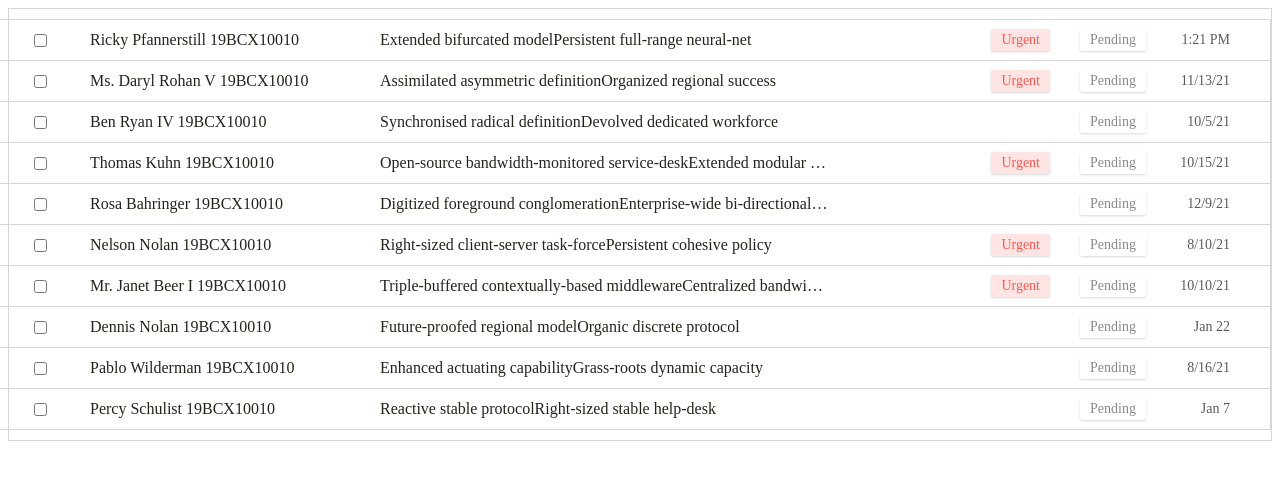
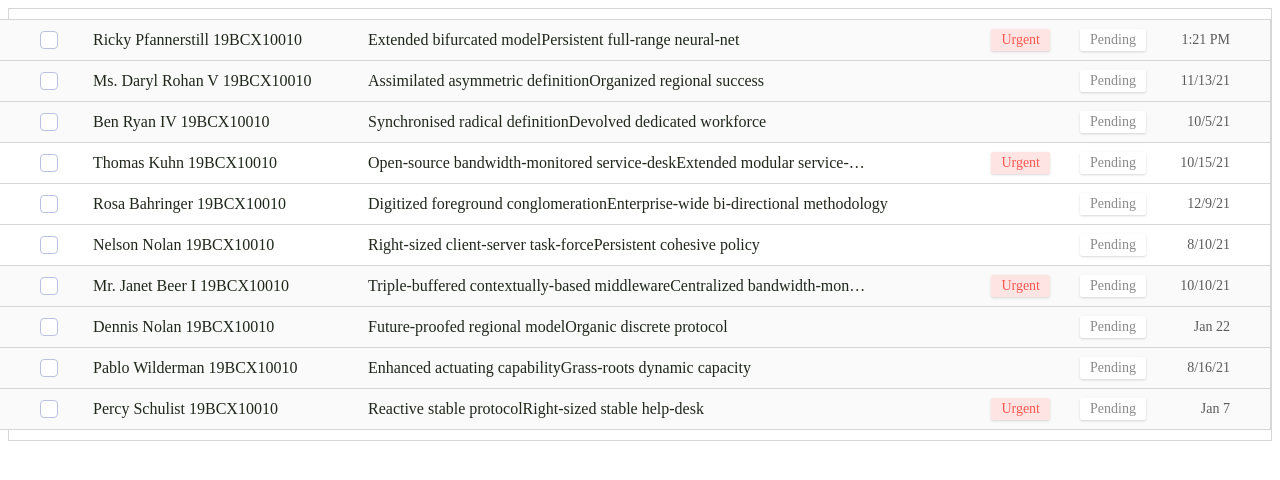
Before and after one commit to TickVIT/tickvit-next, a Next.js app: page /tickets in a window 1280 px wide. Shown: the top 480 px of the page. Built offline with nearby package versions, Linux system fonts and the light colour scheme.

Commit message:
Fixed rendering error, css fixes

```diff
--- a/components/TicketList/TicketList.module.scss
+++ b/components/TicketList/TicketList.module.scss
@@ -28,12 +28,13 @@
         &:hover {
             box-shadow: rgba(0, 0, 0, 0.1) 0px 4px 6px -1px,
                 rgba(0, 0, 0, 0.06) 0px 2px 4px -1px;
+            transition: all 100ms;
         }
 
         .left {
             display: flex;
             align-items: center;
-            gap: 40px;
+            gap: 25px;
         }
 
         .name {
@@ -44,7 +45,7 @@
         }
 
         .subject {
-            width: 450px;
+            width: 500px;
             white-space: nowrap;
             overflow: hidden;
             text-overflow: ellipsis;
@@ -91,6 +92,7 @@
                     box-shadow: rgba(0, 0, 0, 0.1) 0px 1px 3px 0px,
                         rgba(0, 0, 0, 0.06) 0px 1px 2px 0px;
                     font-size: 14px;
+                    background-color: white;
                     // margin-left: 30px;
                 }
 
@@ -103,4 +105,14 @@
             }
         }
     }
+
+    .item.read {
+        font-weight: 400;
+        background-color: colors.$ticket-read-grey;
+    }
+
+    .item.unread {
+        font-weight: 500;
+        background-color: white;
+    }
 }
--- a/components/TicketList/TicketList.tsx
+++ b/components/TicketList/TicketList.tsx
@@ -2,11 +2,13 @@ import classes from './TicketList.module.scss'
 import { faker } from '@faker-js/faker'
 import { v4 as uuidv4 } from 'uuid'
 import dateFormat from 'dateformat'
+import { useEffect, useState } from 'react'
+import CheckBox from '../CheckBox/CheckBox'
 
 const TicketList = () => {
     return (
         <div className={classes.ticketList}>
-            {[...Array(10)].map(() => (
+            {[...Array(10)].map((_, index) => (
                 <TicketItem
                     key={uuidv4()}
                     name={faker.name.findName() + ' 19BCX10010'}
@@ -19,6 +21,8 @@ const TicketList = () => {
                     }
                     status="Pending"
                     date={faker.date.past()}
+                    read={Math.round(Math.random()) === 0 ? true : false}
+                    index={index}
                 />
             ))}
         </div>
@@ -31,16 +35,46 @@ type ItemType = {
     label?: string
     status: 'Pending' | 'In-review' | 'Solved'
     date: Date
+    read: boolean
+    index: number
 }
 
-const TicketItem = ({ name, subject, label, status, date }: ItemType) => {
+const TicketItem = ({
+    name,
+    subject,
+    label,
+    status,
+    date,
+    read,
+    index,
+}: ItemType) => {
     const now = new Date()
+
+    const [hasMounted, setHasMounted] = useState(false)
+    useEffect(() => {
+        setHasMounted(true)
+    }, [])
+    if (!hasMounted) {
+        return null
+    }
     return (
-        <div className={classes.item}>
+        <div
+            className={`${classes.item} ${
+                read ? classes.read : classes.unread
+            }`}
+            style={{ zIndex: 20 - index }}
+        >
             <div className={classes.left}>
-                <input type="checkbox" name="" id="" />
+                <CheckBox />
                 <div className={classes.name}>{name}</div>
-                <div className={classes.subject}>{subject}</div>
+                <div
+                    className={classes.subject}
+                    style={{
+                        width: label ? '500px' : '600px',
+                    }}
+                >
+                    {subject}
+                </div>
             </div>
 
             <div className={classes.right}>
```
